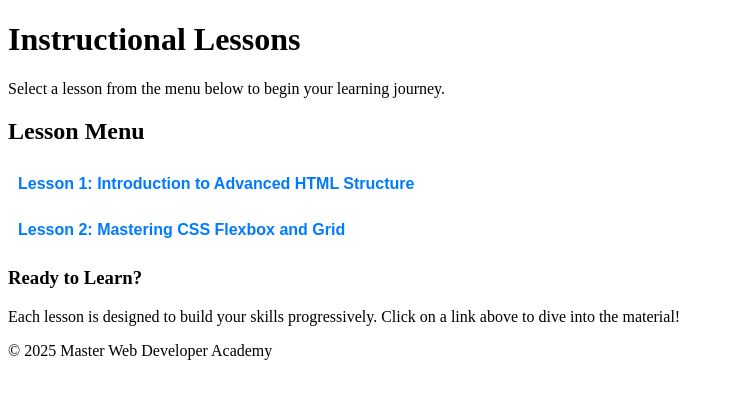
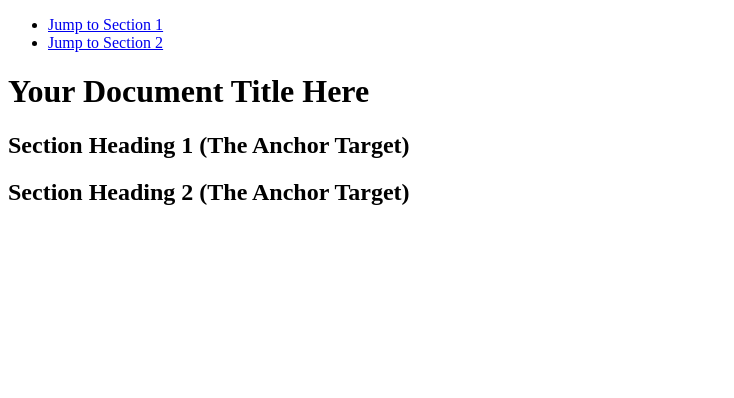
Before and after one commit to AshleyIDS/IDEASRock, a plain HTML site: page index.html in a window 1280 px wide. Shown: the whole page, without its empty margins (0-734 px from the left). Drawn offline with Linux system fonts and the light colour scheme.

Commit message:
Refactor index.html with navigation and sections

```diff
--- a/index.html
+++ b/index.html
@@ -1,92 +1,26 @@
 <!DOCTYPE html>
 <html lang="en">
 <head>
-    <meta charset="UTF-8">
-    <meta name="viewport" content="width=device-width, initial-scale=1.0">
-    <title>Master Developer Lesson Index (Embedded Style)</title>
-
-    <style>
-        /* Optional: Basic List/Menu Reset */
-        #lesson-menu ul {
-            list-style: none; /* Remove bullet points */
-            padding: 0;
-            font-family: Arial, sans-serif;
-        }
-
-        #lesson-menu li {
-            margin-bottom: 8px;
-        }
-
-        /* 1. Basic Link Styling */
-        #lesson-menu a {
-            /* Remove the default underline */
-            text-decoration: none;
-            /* Set a nice starting color */
-            color: #007bff;
-            /* Smooth transition for visual effects */
-            transition: color 0.3s ease, background-color 0.3s ease, transform 0.1s ease;
-            /* Display as a block to make the whole area clickable and styleable */
-            display: block;
-            padding: 10px;
-            border-radius: 5px;
-            font-weight: bold;
-        }
-
-        /* 2. Hover Interactivity (When the mouse is over the link) */
-        #lesson-menu a:hover {
-            /* Change the text color */
-            color: #ffffff;
-            /* Add a subtle background highlight */
-            background-color: #007bff;
-            /* Make the cursor indicate it's clickable */
-            cursor: pointer;
-            /* Add a slight shadow for depth */
-            box-shadow: 0 4px 8px rgba(0, 0, 0, 0.1);
-        }
-
-        /* 3. Active Interactivity (When the link is actually being pressed/clicked) */
-        #lesson-menu a:active {
-            /* Slightly darker background when clicked */
-            background-color: #0056b3;
-            /* Small scale-down effect for a button-press feel */
-            transform: scale(0.98);
-        }
-    </style>
-
-</head>
+    </head>
 <body>
-
-    <header>
-        <h1>Instructional Lessons</h1>
-        <p>Select a lesson from the menu below to begin your learning journey.</p>
-    </header>
+    <nav aria-label="Table of Contents">
+        <ul>
+            <li><a href="#section-one">Jump to Section 1</a></li>
+            <li><a href="#section-two">Jump to Section 2</a></li>
+            </ul>
+    </nav>
 
     <main>
-        <nav id="lesson-menu">
-            <h2>Lesson Menu</h2>
-            <ul>
-                <li>
-                    <a href="lesson-1.html">
-                        Lesson 1: Introduction to Advanced HTML Structure
-                    </a>
-                </li>
-                <li>
-                    <a href="lesson-2.html">
-                        Lesson 2: Mastering CSS Flexbox and Grid
-                    </a>
-                </li>
-            </ul>
-        </nav>
+        <h1>Your Document Title Here</h1>
 
-        <section id="welcome-content">
-            <h3>Ready to Learn?</h3>
-            <p>Each lesson is designed to build your skills progressively. Click on a link above to dive into the material!</p>
-        </section>
-    </main>
+        <section id="section-one">
+            <h2>Section Heading 1 (The Anchor Target)</h2>
+            </section>
 
-    <footer>
-        <p>&copy; 2025 Master Web Developer Academy</p>
-    </footer>
+        <section id="section-two">
+            <h2>Section Heading 2 (The Anchor Target)</h2>
+            </section>
 
+        </main>
 </body>
 </html>
```
